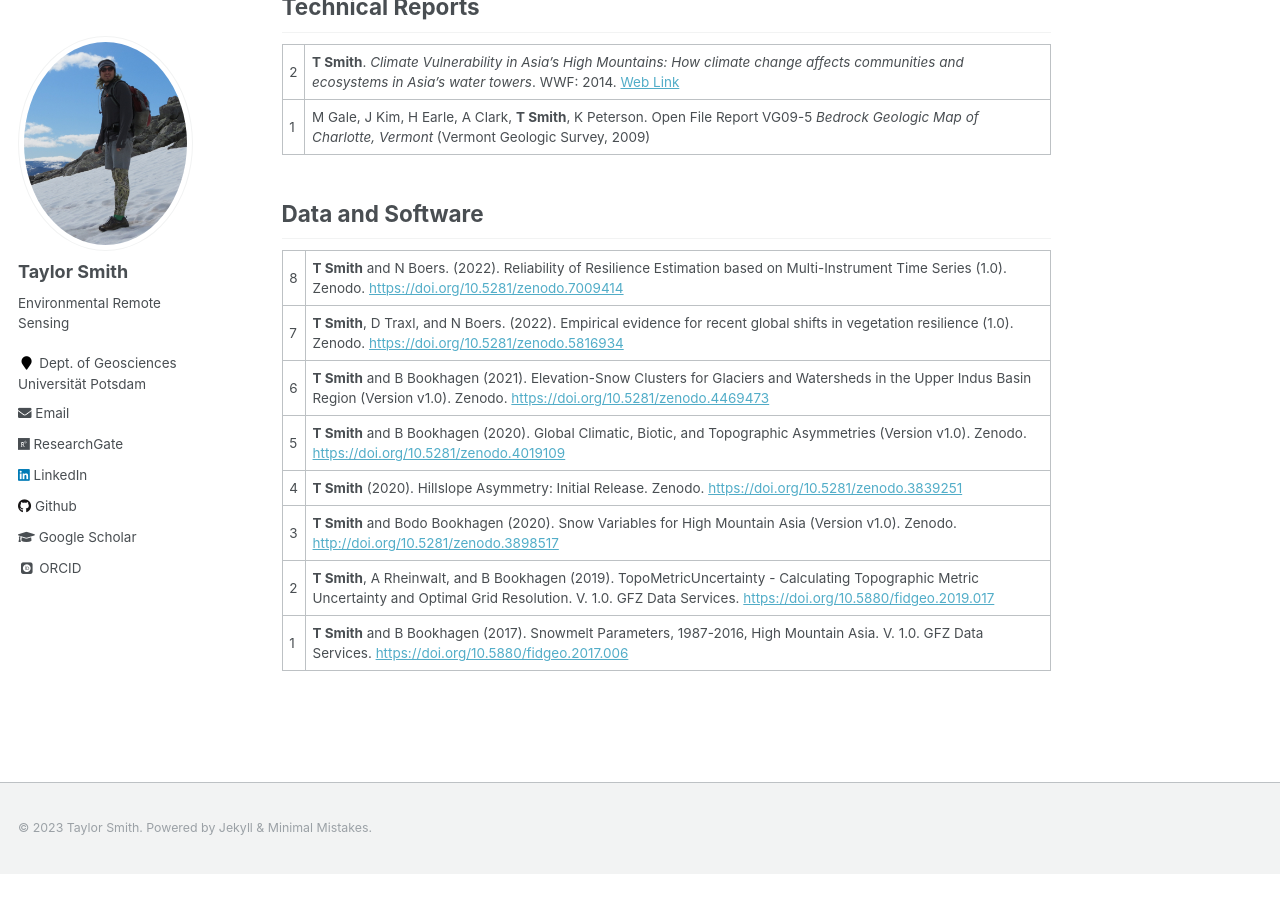
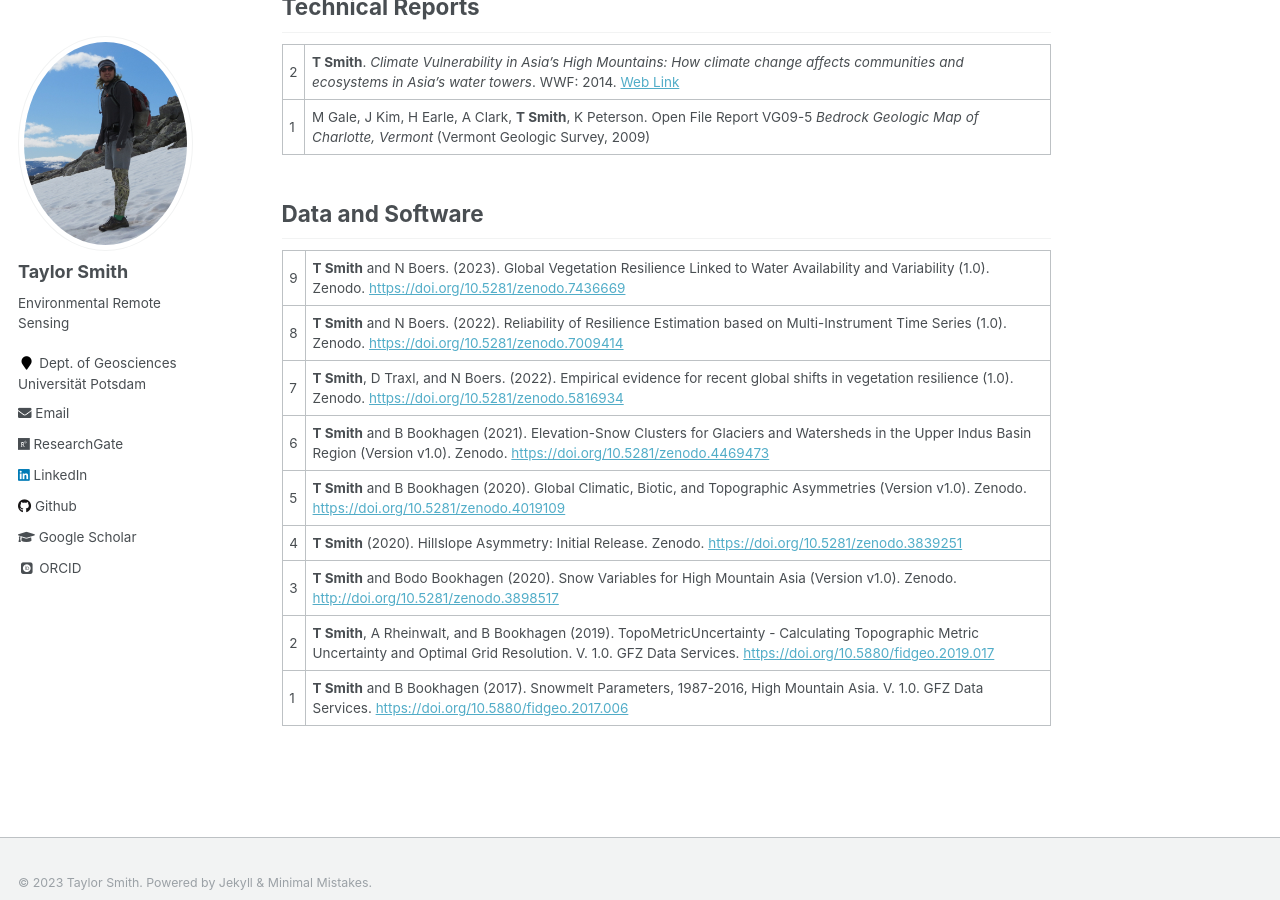
Before and after one commit to tasmi/tasmi.github.io, a Jekyll site: the page built from _pages/publications.md, in a window 1280 px wide and 900 px high, scrolled down 1575 px. Built offline with Jekyll 4.4.1, drawn with Linux system fonts in a browser that asks for light colours; some web fonts are replaced; before the commit the page ends 2449 px from its top, so only the background shows below that.

Commit message:
Update publications.md

```diff
--- a/_pages/publications.md
+++ b/_pages/publications.md
@@ -36,6 +36,7 @@ I maintain a set of freely available [Google Earth Engine codes](https://github.
 
 ## Data and Software
 
+9 | **T Smith** and N Boers. (2023). Global Vegetation Resilience Linked to Water Availability and Variability (1.0). Zenodo. [https://doi.org/10.5281/zenodo.7436669](https://doi.org/10.5281/zenodo.7436669)
 8 | **T Smith** and N Boers. (2022). Reliability of Resilience Estimation based on Multi-Instrument Time Series (1.0). Zenodo. [https://doi.org/10.5281/zenodo.7009414](https://doi.org/10.5281/zenodo.7009414)
 7 | **T Smith**, D Traxl, and N Boers. (2022). Empirical evidence for recent global shifts in vegetation resilience (1.0). Zenodo. [https://doi.org/10.5281/zenodo.5816934](https://doi.org/10.5281/zenodo.5816934)
 6 | **T Smith** and B Bookhagen (2021). Elevation-Snow Clusters for Glaciers and Watersheds in the Upper Indus Basin Region (Version v1.0). Zenodo. [https://doi.org/10.5281/zenodo.4469473](https://doi.org/10.5281/zenodo.4469473)
```
